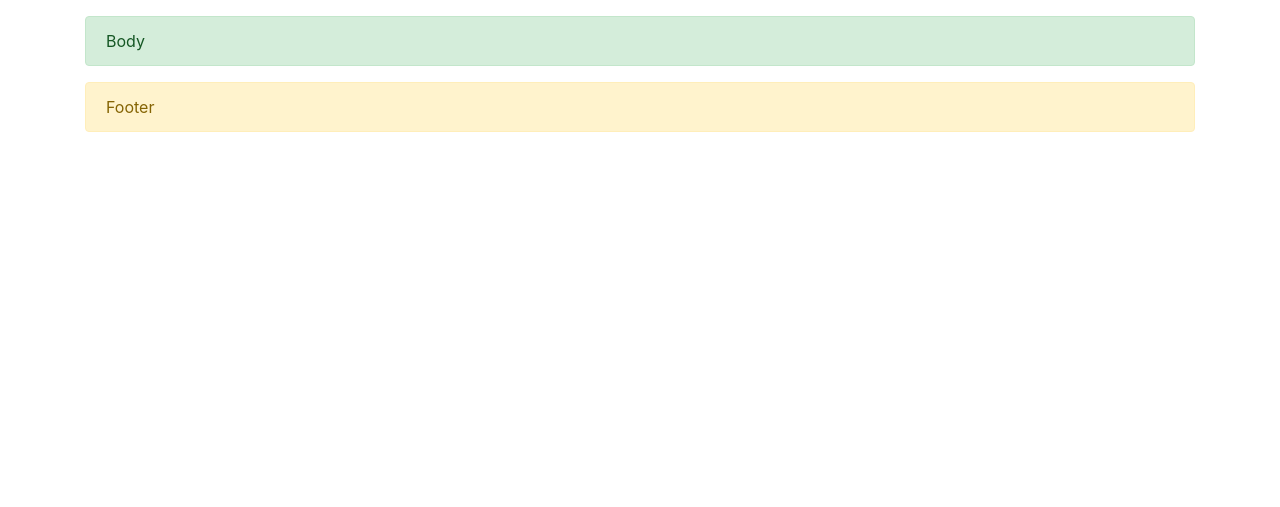
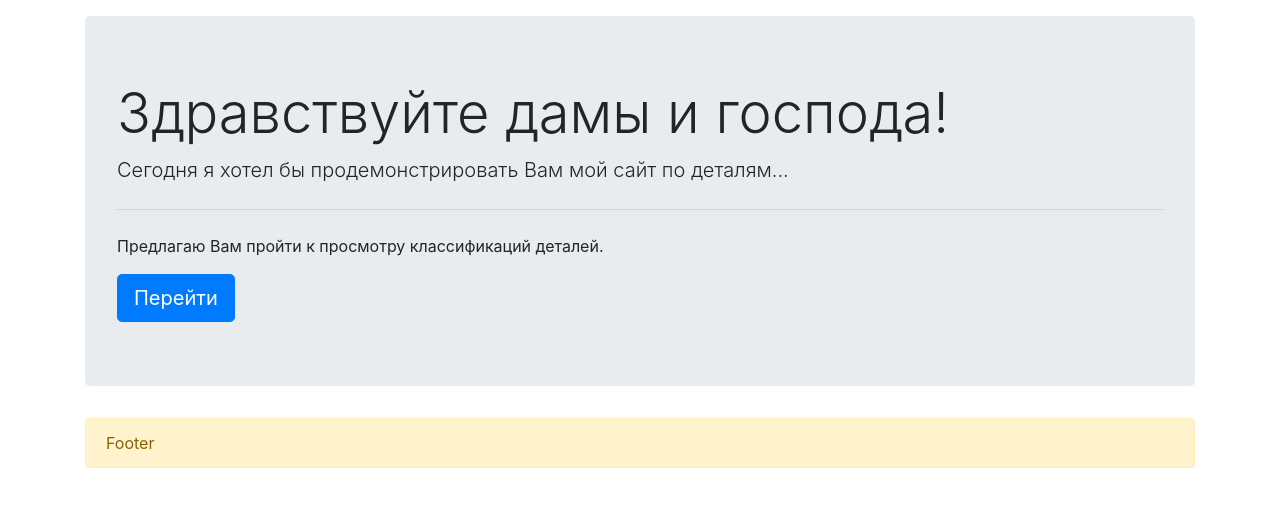
Before and after one commit to TokiSeven/semen-personal-work, a PHP site: page / in a window 1280 px wide. Shown: the part 56-563 px from the top of the page. Run offline with PHP 8.4, Linux system fonts and the light colour scheme.

Commit message:
Update index.php

```diff
--- a/index.php
+++ b/index.php
@@ -1,3 +1,9 @@
 <?php include('template-top.php'); ?>
-<div class="alert alert-success">Body</div>
+    <div class="jumbotron">
+        <h1 class="display-4">Здравствуйте дамы и господа!</h1>
+        <p class="lead">Сегодня я хотел бы продемонстрировать Вам мой сайт по деталям...</p>
+        <hr class="my-4">
+        <p>Предлагаю Вам пройти к просмотру классификаций деталей.</p>
+    <a class="btn btn-primary btn-lg" href="/list.php" role="button">Перейти</a>
+    </div>
 <?php include('template-bottom.php'); ?>
```
